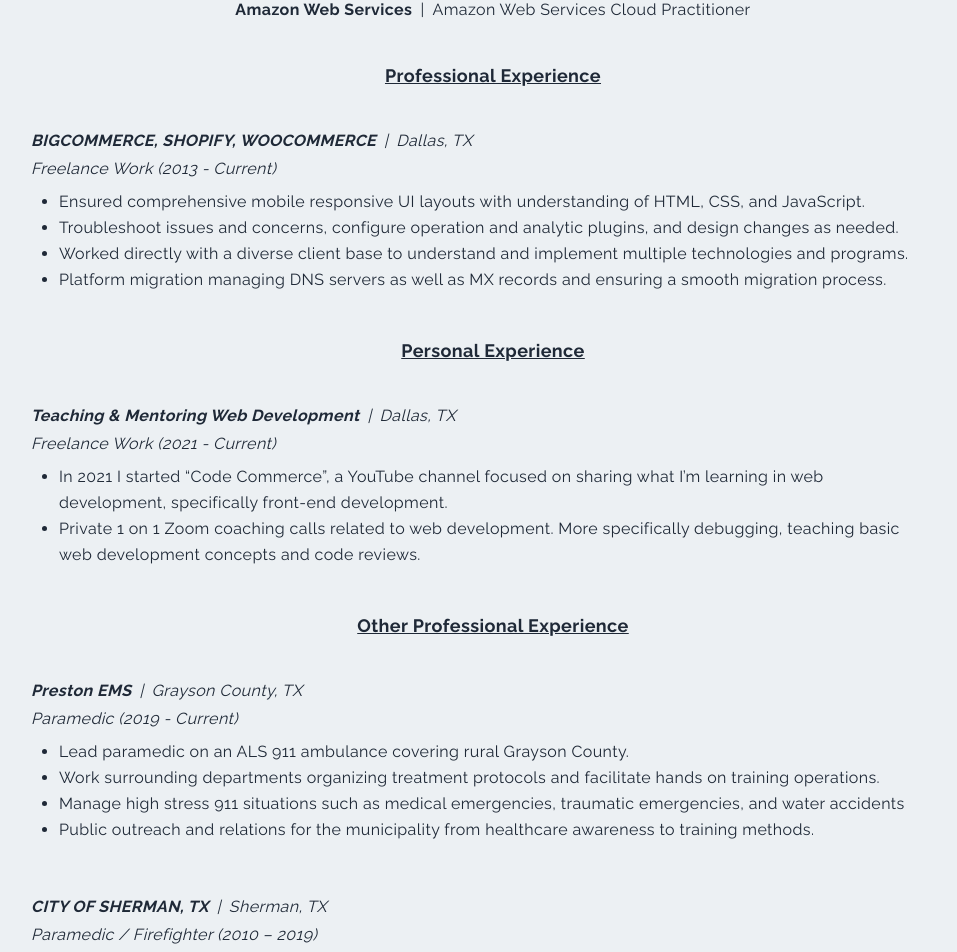
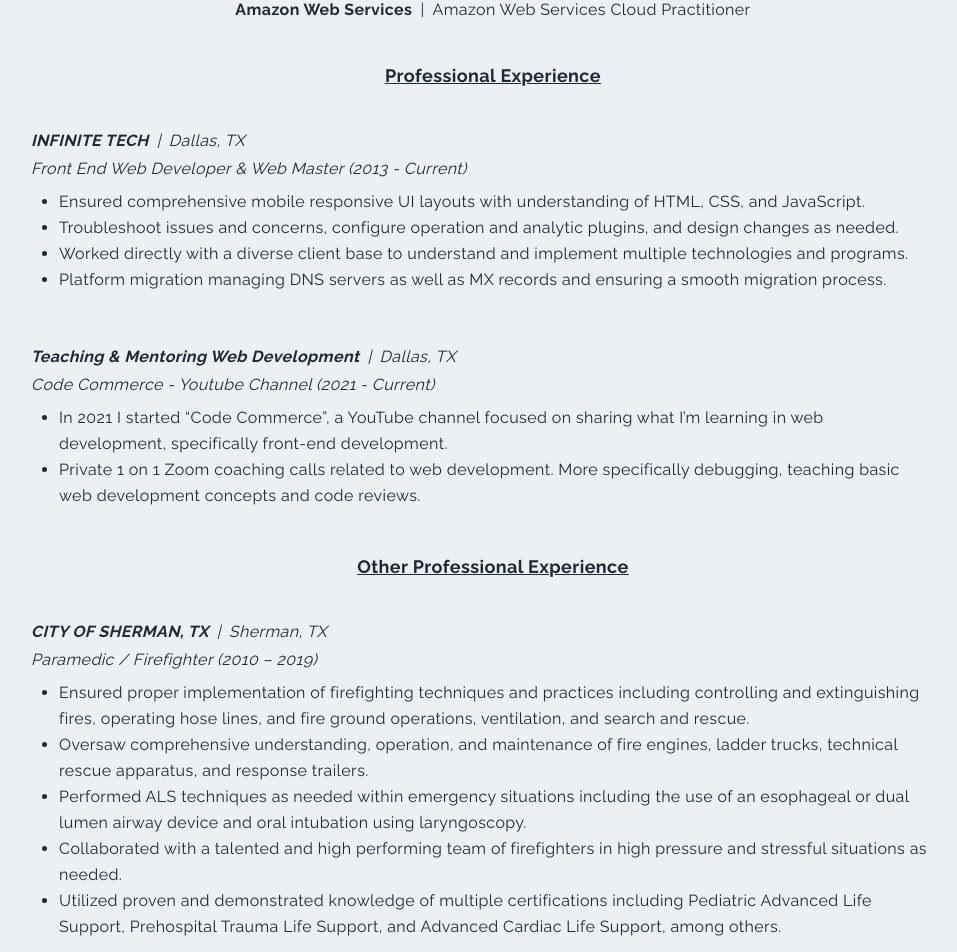
Before and after one commit to fireclint/portfolio-nextjs, a Next.js app: page /resume in a window 1280 px wide. Shown: the part 577-1529 px from the top of the page, without its empty margins (147-1104 px from the left). Built offline with nearby package versions, Linux system fonts and the light colour scheme.

Commit message:
updated resume

```diff
--- a/pages/resume.jsx
+++ b/pages/resume.jsx
@@ -92,11 +92,11 @@
         <div className='py-6'>
           <p className='italic'>
             <span className='font-bold italic'>
-              BIGCOMMERCE, SHOPIFY, WOOCOMMERCE
+            INFINITE TECH
             </span>
             <span className='px-2'>|</span>Dallas, TX
           </p>
-          <p className='py-1 italic'>Freelance Work (2013 - Current)</p>
+          <p className='py-1 italic'>Front End Web Developer & Web Master (2013 - Current)</p>
           <ul className='list-disc list-outside px-7 py-1 leading-relaxed'>
             <li>
               Ensured comprehensive mobile responsive UI layouts with
@@ -116,9 +116,7 @@
             </li>
           </ul>
         </div>
-        <h5 className='text-center underline text-[18px] py-4'>
-          Personal Experience
-        </h5>
+
 
         {/* Personal Experience */}
         <div className='py-6'>
@@ -128,7 +126,7 @@
             </span>
             <span className='px-2'>|</span>Dallas, TX
           </p>
-          <p className='py-1 italic'>Freelance Work (2021 - Current)</p>
+          <p className='py-1 italic'>Code Commerce - Youtube Channel (2021 - Current)</p>
           <ul className='list-disc list-outside px-7 py-1 leading-relaxed'>
             <li>
               In 2021 I started “Code Commerce”, a YouTube channel focused on
@@ -147,32 +145,7 @@
         <h5 className='text-center underline text-[18px] py-4'>
           Other Professional Experience
         </h5>
-        {/* Experience */}
-        <div className='py-6'>
-          <p className='italic'>
-            <span className='font-bold'>Preston EMS</span>
-            <span className='px-2'>|</span>Grayson County, TX
-          </p>
-          <p className='py-1 italic'>Paramedic (2019 - Current)</p>
-          <ul className='list-disc list-outside px-7 py-1 leading-relaxed'>
-            <li>
-              Lead paramedic on an ALS 911 ambulance covering rural Grayson
-              County.
-            </li>
-            <li>
-              Work surrounding departments organizing treatment protocols and
-              facilitate hands on training operations.
-            </li>
-            <li>
-              Manage high stress 911 situations such as medical emergencies,
-              traumatic emergencies, and water accidents
-            </li>
-            <li>
-              Public outreach and relations for the municipality from healthcare
-              awareness to training methods.
-            </li>
-          </ul>
-        </div>
+
         {/* Experience */}
         <div className='py-6'>
           <p className='italic'>
```
